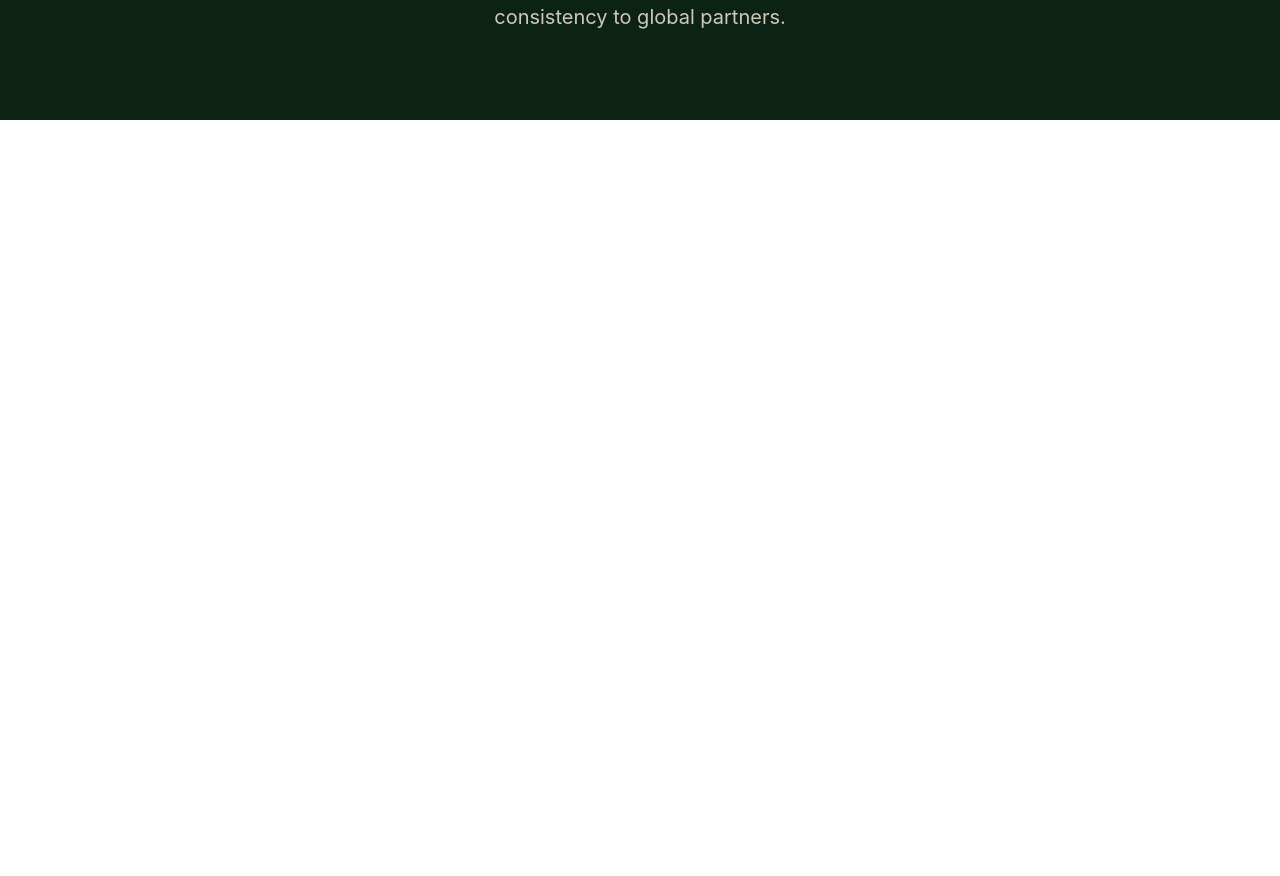
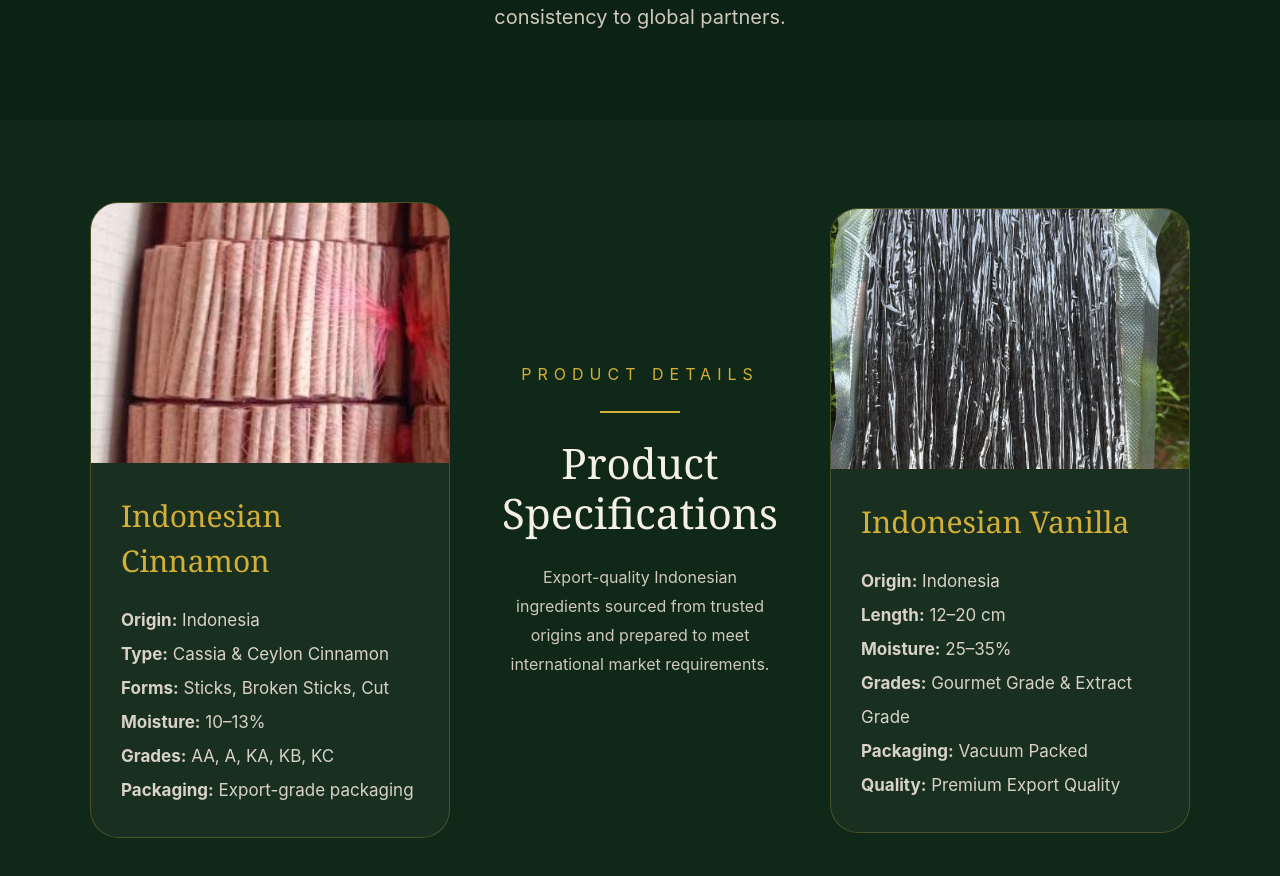
Before and after one commit to delvoraorigins-source/delvora-origins, a Next.js app: page /company-profile in a window 1280 px wide. Shown: the part 3080-3956 px from the top of the page. Before the commit the page ends 3200 px from the top, so only its background shows below. Built offline with nearby package versions, Linux system fonts and the light colour scheme.

Commit message:
Update company profile and homepage

```diff
--- a/app/company-profile/page.tsx
+++ b/app/company-profile/page.tsx
@@ -737,6 +737,177 @@ export default function CompanyProfile() {
           />
         </div>
       </section>
+
+            {/* PAGE 5 */}
+      <section
+        style={{
+          height: "100vh",
+          background: "#102818",
+          display: "flex",
+          alignItems: "center",
+          justifyContent: "space-between",
+          padding: "70px 90px",
+          gap: "50px",
+        }}
+      >
+        {/* Cinnamon */}
+        <div
+          style={{
+            flex: 1,
+            background: "rgba(255,255,255,0.04)",
+            border: "1px solid rgba(212,175,55,0.25)",
+            borderRadius: "28px",
+            overflow: "hidden",
+          }}
+        >
+          <img
+            src="/cinnamon_bg.jpeg"
+            alt="Indonesian Cinnamon"
+            style={{
+              width: "100%",
+              height: "260px",
+              objectFit: "cover",
+            }}
+          />
+
+          <div
+            style={{
+              padding: "30px",
+            }}
+          >
+            <h3
+              style={{
+                color: "#D4AF37",
+                fontSize: "30px",
+                fontFamily: "Georgia, serif",
+                marginBottom: "20px",
+              }}
+            >
+              Indonesian Cinnamon
+            </h3>
+
+            <div
+              style={{
+                color: "#D8D2C7",
+                fontSize: "17px",
+                lineHeight: "2",
+              }}
+            >
+              <p><strong>Origin:</strong> Indonesia</p>
+              <p><strong>Type:</strong> Cassia & Ceylon Cinnamon</p>
+              <p><strong>Forms:</strong> Sticks, Broken Sticks, Cut</p>
+              <p><strong>Moisture:</strong> 10–13%</p>
+              <p><strong>Grades:</strong> AA, A, KA, KB, KC</p>
+              <p><strong>Packaging:</strong> Export-grade packaging</p>
+            </div>
+          </div>
+        </div>
+
+        {/* Center Title */}
+        <div
+          style={{
+            width: "280px",
+            textAlign: "center",
+          }}
+        >
+          <p
+            style={{
+              color: "#D4AF37",
+              letterSpacing: "6px",
+              fontSize: "16px",
+            }}
+          >
+            PRODUCT DETAILS
+          </p>
+
+          <div
+            style={{
+              width: "80px",
+              height: "2px",
+              background: "#D4AF37",
+              margin: "25px auto",
+            }}
+          />
+
+          <h2
+            style={{
+              color: "#F5F0E6",
+              fontSize: "42px",
+              lineHeight: "1.2",
+              fontFamily: "Georgia, serif",
+              margin: 0,
+            }}
+          >
+            Product
+            <br />
+            Specifications
+          </h2>
+
+          <p
+            style={{
+              color: "#CFC8BB",
+              marginTop: "25px",
+              lineHeight: "1.8",
+              fontSize: "16px",
+            }}
+          >
+            Export-quality Indonesian ingredients sourced from trusted origins and prepared to meet international market requirements.
+          </p>
+        </div>
+
+        {/* Vanilla */}
+        <div
+          style={{
+            flex: 1,
+            background: "rgba(255,255,255,0.04)",
+            border: "1px solid rgba(212,175,55,0.25)",
+            borderRadius: "28px",
+            overflow: "hidden",
+          }}
+        >
+          <img
+            src="/vanilla_bg.jpeg"
+            alt="Indonesian Vanilla"
+            style={{
+              width: "100%",
+              height: "260px",
+              objectFit: "cover",
+            }}
+          />
+
+          <div
+            style={{
+              padding: "30px",
+            }}
+          >
+            <h3
+              style={{
+                color: "#D4AF37",
+                fontSize: "30px",
+                fontFamily: "Georgia, serif",
+                marginBottom: "20px",
+              }}
+            >
+              Indonesian Vanilla
+            </h3>
+
+            <div
+              style={{
+                color: "#D8D2C7",
+                fontSize: "17px",
+                lineHeight: "2",
+              }}
+            >
+              <p><strong>Origin:</strong> Indonesia</p>
+              <p><strong>Length:</strong> 12–20 cm</p>
+              <p><strong>Moisture:</strong> 25–35%</p>
+              <p><strong>Grades:</strong> Gourmet Grade & Extract Grade</p>
+              <p><strong>Packaging:</strong> Vacuum Packed</p>
+              <p><strong>Quality:</strong> Premium Export Quality</p>
+            </div>
+          </div>
+        </div>
+      </section>
     </>
   );
 }
```
